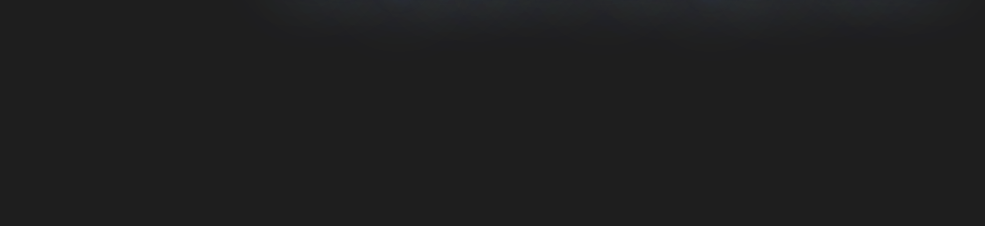
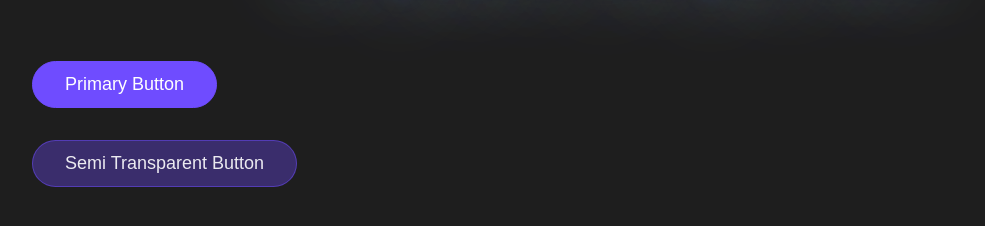
Before and after one commit to EduAraujoLima/Web3-components, a plain HTML site: page index.html in a window 1280 px wide. Shown: the part 254-480 px from the top of the page, without its empty margins (24-1009 px from the left). Drawn offline with Linux system fonts and the light colour scheme.

Commit message:
2 files modified

```diff
--- a/index.html
+++ b/index.html
@@ -1,8 +1,8 @@
 <html>
   <head>
-    <meta charset="UTF-8">
+    <meta charset="UTF-8" />
     <script src="script.js"></script>
-    <link rel="stylesheet" type="text/css" href="styles.css">
+    <link rel="stylesheet" type="text/css" href="styles.css" />
   </head>
   <body>
     <h1 class="text-glow">Text glow effect</h1>
@@ -13,5 +13,12 @@
       <span class="text-gradient">text gradient</span>
       with glow effect
     </h1>
+
+    <div class="btn-grid">
+      <button class="btn btn-glow btn-primary">Primary Button</button>
+      <button class="btn btn-semi-transparent btn-glow">
+        Semi Transparent Button
+      </button>
+    </div>
   </body>
 </html>
--- a/styles.css
+++ b/styles.css
@@ -24,3 +24,39 @@ body {
   -webkit-background-clip: text;
   -webkit-text-fill-color: transparent;
 }
+
+.btn-grid {
+  display: flex;
+  flex-direction: column;
+  justify-content: center;
+  padding: 1rem 2rem;
+  flex-grow: 1;
+}
+
+.btn {
+  font-family: sans-serif;
+  font-size: 18px;
+  width: fit-content;
+  padding: 12px 32px;
+  margin: 1rem;
+  cursor: pointer;
+  transition: all 0.3s ease;
+  border-radius: 50px;
+}
+
+.btn-glow:hover {
+  box-shadow: rgba(var(--primary-color), 0.5) 0px 0px 20px 0px;
+  transition: all 0.3s ease;
+}
+
+.btn-primary {
+  background-color: rgb(var(--primary-color));
+  border: 1px solid rgb(var(--primary-color));
+  color: rgb(var(--text-color));
+}
+
+.btn-semi-transparent {
+  background-color: rgba(var(--primary-color), 0.35);
+  border: 1px solid rgba(var(--primary-color), 0.5);
+  color: rgba(var(--text-color), 0.9);
+}
```
